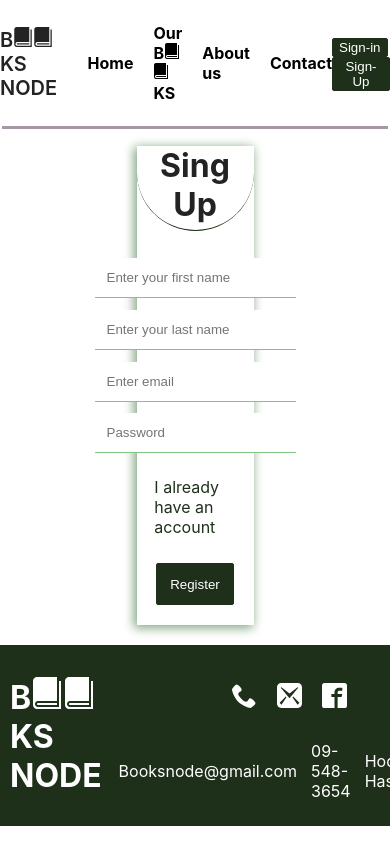
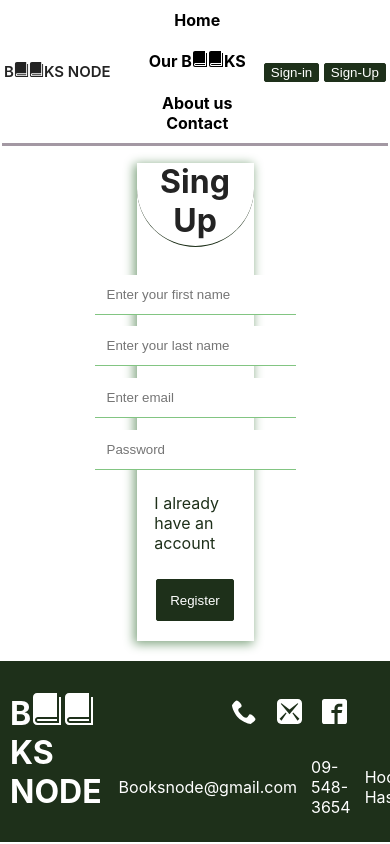
Before and after one commit to kineretasiyahan/BooksNode, a React (Create React App) app in the folder BookNode/client/: page /SignUp in a window 390 px wide. Shown: the top 844 px of the page. Built offline with nearby package versions, Linux system fonts and the light colour scheme.

Commit message:
change style to responsive

```diff
--- a/BookNode/client/src/components/Features/image/image.scss
+++ b/BookNode/client/src/components/Features/image/image.scss
@@ -25,7 +25,7 @@
     .buttons {
       background-color: $mainColor;
       color: white;
-            border-radius: 5px ;
+      border-radius: 5px;
       padding: 8px;
       margin: 2px;
     }
@@ -62,3 +62,19 @@
     margin: 15px 0px 15px 0px;
   }
 }
+@media screen and (max-width: 650px) {
+  .image-root {
+    display: flex;
+    align-items: center;
+    flex-direction: column;
+    width: fit-content;
+    margin: 30px;
+    padding: 10px;
+    img {
+      width: 100%;
+      object-fit: cover;
+      border-radius: 3px;
+      box-shadow: -5px 4px 14px -2px rgba(238, 238, 238, 0.306);
+    }
+  }
+}
--- a/BookNode/client/src/components/Features/navBar/navbar.scss
+++ b/BookNode/client/src/components/Features/navBar/navbar.scss
@@ -1,4 +1,4 @@
-@import '../../Features//GlogalScss//globalScss.scss';
+@import "../../Features//GlogalScss//globalScss.scss";
 
 .navbar-continer {
   display: flex;
@@ -10,7 +10,7 @@
   // background-image: linear-gradient(to right top, #9468a0, #fce3d3, #fe99aa, #633d68);
   background-color: white;
   box-shadow: 0px 5px 0px -2px rgba(72, 50, 72, 0.5);
-  .log-out{
+  .log-out {
     background-color: $mainColor;
     color: rgb(255, 255, 255);
     transition: all 0.5s ease-in-out;
@@ -18,16 +18,14 @@
     border: $mainColor 0.5px solid;
     border-radius: 2px;
 
-
     &:hover {
       // margin-left: 10px;
       // font-size: 18px;
       color: #000000;
       // font-weight: 600;
-       background-color: white ;
+      background-color: white;
       cursor: pointer;
     }
-
   }
 
   .navbar-links-div {
@@ -52,11 +50,11 @@
       }
     }
   }
-
 }
 
-.navbar-links-div-sign-login{
-    .link-sign, .link-login {
+.navbar-links-div-sign-login {
+  .link-sign,
+  .link-login {
     list-style: none;
     text-decoration: none;
     color: rgb(0, 0, 0);
@@ -72,14 +70,40 @@
       font-weight: 600;
     }
   }
-
 }
 
-.navbar-logo-div{
-
-    .navbar-logo{
+.navbar-logo-div {
+  .navbar-logo {
     font-weight: 600;
     font-size: 20px;
   }
-
 }
+@media screen and (max-width: 650px) {
+  .navbar-continer {
+    width: 100vw;
+  }
+  .navbar-logo-div {
+    .navbar-logo {
+      font-weight: 600;
+      font-size: 15px;
+    }
+  }
+  .navbar-links-div {
+    display: flex;
+    flex-direction: column;
+    align-items: center;
+    padding: 10px;
+    .link {
+      list-style: none;
+      text-decoration: none;
+      color: rgb(0, 0, 0);
+      transition: all 0.5s ease-in-out;
+      cursor: pointer;
+      font-weight: 600;
+      &:hover {
+        font-size: 18px;
+        color: $mainColor;
+      }
+    }
+  }
+}
```
Lines whose indentation alone changed are shown as unchanged.
